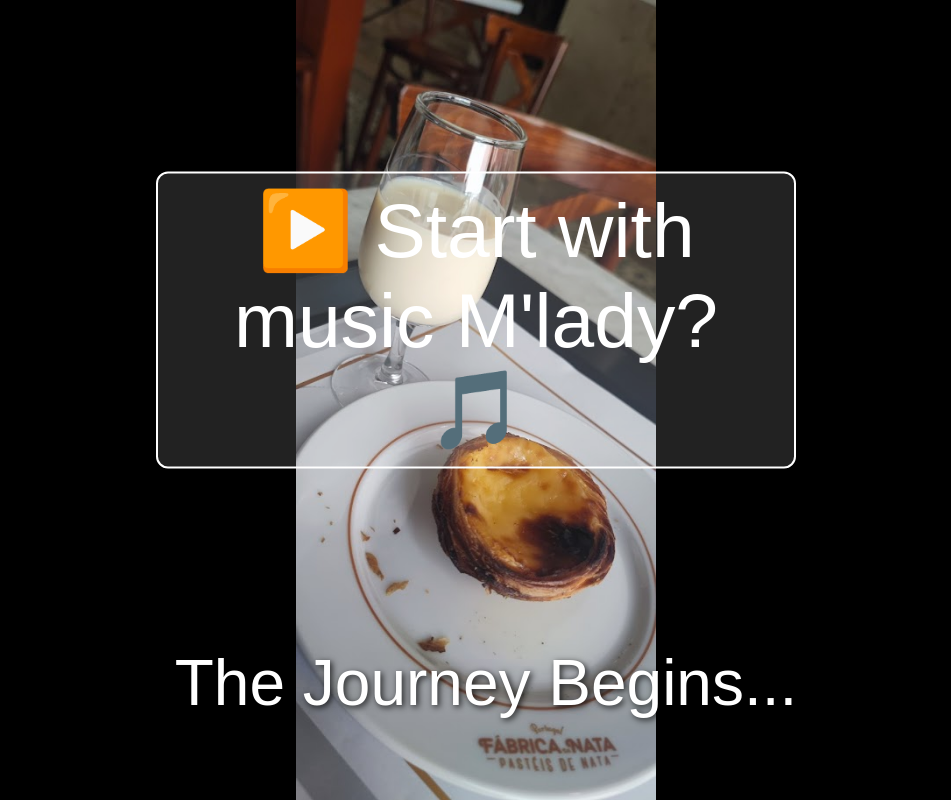
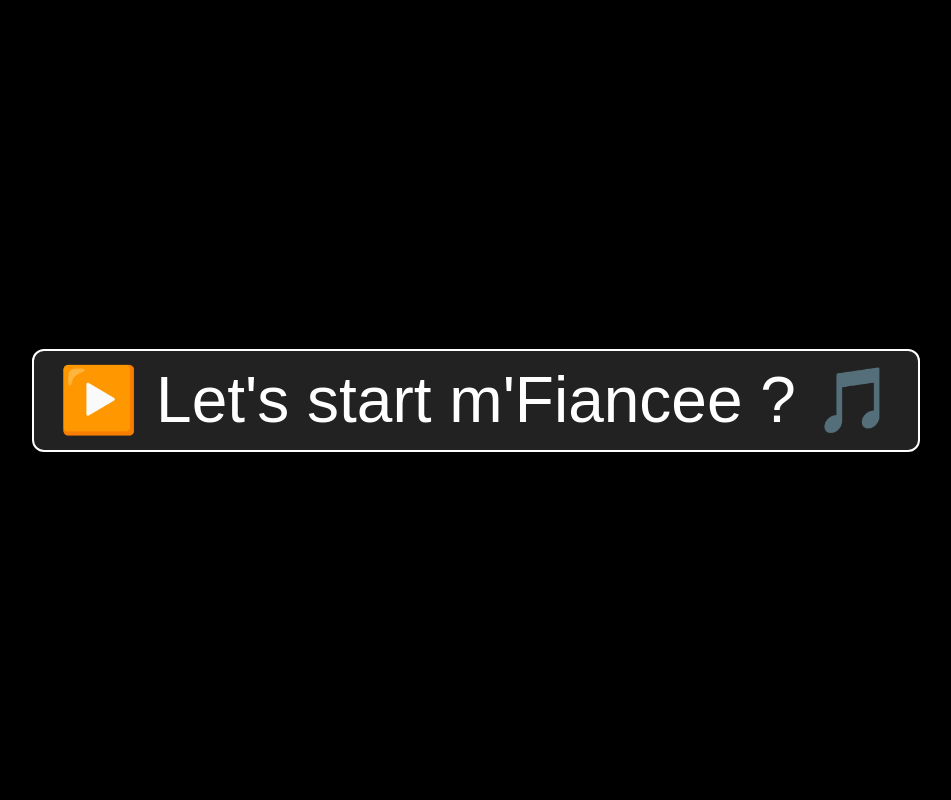
Before and after one commit to lfv02-proj/np25, a plain HTML site: page index.html in a window 1280 px wide. Shown: the whole page, without its empty margins (164-1115 px from the left). Drawn offline with Linux system fonts and the light colour scheme.

Commit message:
Update index.html

```diff
--- a/index.html
+++ b/index.html
@@ -9,9 +9,9 @@
       margin: 0;
       padding: 0;
       height: 100%;
-      overflow: hidden;
+      <! overflow: hidden;
       font-family: Arial, sans-serif;
-      background-color: #000;
+      background-color: black;
     }
 
     .slideshow {
@@ -45,21 +45,37 @@
       font-size: 5vw;
       padding: 0 10px;
       text-shadow: 2px 2px 6px rgba(0,0,0,0.8);
+	  z-index: 2;
+    }
+
+	#startOverlay {
+      position: fixed;
+      top: 0;
+      left: 0;
+      width: 100vw;
+      height: 100vh;
+      background-color: black;
+      z-index: 9999;
+      display: flex;
+      justify-content: center;
+      align-items: center;
+	  flex-direction: column;
     }
 
     #startButton {
-      position: absolute;
-      top: 40%;
-      left: 50%;
-      transform: translate(-50%, -50%);
-      font-size: 6vw;
+    font-size: 5vw;
       background-color: #ffffff22;
       border: 2px solid white;
       color: white;
       padding: 12px 24px;
       border-radius: 12px;
       cursor: pointer;
-      z-index: 10;
+    }
+
+	#startOverlay .overlay-text {
+      position: static;
+      margin-bottom: 20px;
+      font-size: 6vw;
     }
 
     audio {
@@ -71,39 +87,42 @@
 <body>
 
 <div class="slideshow">
-<button id="startButton" onclick="startSlideshow()"> ▶️ Start with music M'lady? 🎵</button>
 
-  <div class="slide active" style="background-image: url('1.jpg');"  data-text="The journey begins...pasteis!"></div>
-  <div class="slide"        style="background-image: url('2.jpg');"  data-text="The first signs to remember;"></div>
-  <div class="slide"        style="background-image: url('3.jpg');"  data-text="Forever bonded in our hearts;"></div>
-  <div class="slide"        style="background-image: url('4.jpg');"  data-text="Like everything good;"></div>
-  <div class="slide"        style="background-image: url('5.jpg');"  data-text="We kept closest;"></div>
-  <div class="slide"        style="background-image: url('6.jpg');"  data-text="Tiny things;"></div>
-  <div class="slide"        style="background-image: url('7.jpg');"  data-text="Makes big difference;"></div>
-  <div class="slide"        style="background-image: url('8.jpg');"  data-text="Why you so beautiful?"></div>
-  <div class="slide"        style="background-image: url('9.jpg');"  data-text="New horizon?"></div>
-  <div class="slide"        style="background-image: url('10.jpg');" data-text="Same feeling."></div>
-  <div class="slide"        style="background-image: url('11.jpg');" data-text="Together always better;"></div>
-  <div class="slide"        style="background-image: url('12.jpg');" data-text="Merry Chrysler!"></div>
-  <div class="slide"        style="background-image: url('13.jpg');" data-text="Boo!"></div>
-  <div class="slide"        style="background-image: url('14.jpg');" data-text="The life is short;"></div>
-  <div class="slide"        style="background-image: url('15.jpg');" data-text="But very funny!"></div>
-  <div class="slide"        style="background-image: url('16.jpg');" data-text="Within our energy..."></div>
-  <div class="slide"        style="background-image: url('17.jpg');" data-text="Anywhere is the right place."></div>
-  <div class="slide"        style="background-image: url('18.jpg');" data-text="Exploring also counts."></div>
-  <div class="slide"        style="background-image: url('19.jpg');" data-text="My gang is complete."></div>
-  <div class="slide"        style="background-image: url('20.jpg');" data-text="My personal trainer."></div>
-  <div class="slide"        style="background-image: url('21.jpg');" data-text="My half-butter-half;"></div>
-  <div class="slide"        style="background-image: url('22.jpg');" data-text="May the force be with us."></div>
-  <div class="slide"        style="background-image: url('23.jpg');" data-text="Either God :)"></div>
-  <div class="slide"        style="background-image: url('24.jpg');" data-text="Coffee partner..."></div>
-  <div class="slide"        style="background-image: url('25.jpg');" data-text="My everthing."></div>
+<div id="startOverlay">
+  <button id="startButton" onclick="startSlideshow()"> ▶️ Let's start m'Fiancee ? 🎵</button>
+</div>
+
+  <div class="slide active" style="background-image: url('1.jpg');"   data-text="The journey begins...pasteis!"></div>
+  <div class="slide"        style="background-image: url('2.jpg');"   data-text="The first signs to remember;"></div>
+  <div class="slide"        style="background-image: url('3.jpg');"   data-text="Forever bonded in our hearts;"></div>
+  <div class="slide"        style="background-image: url('4.jpg');"   data-text="Like everything good;"></div>
+  <div class="slide"        style="background-image: url('5.jpg');"   data-text="We kept closest;"></div>
+  <div class="slide"        style="background-image: url('6.jpg');"   data-text="Tiny things;"></div>
+  <div class="slide"        style="background-image: url('7.jpg');"   data-text="Makes big difference;"></div>
+  <div class="slide"        style="background-image: url('8.jpg');"   data-text="Why you so beautiful?"></div>
+  <div class="slide"        style="background-image: url('9.jpg');"   data-text="New horizon?"></div>
+  <div class="slide"        style="background-image: url('10.jpg');"  data-text="Same feeling."></div>
+  <div class="slide"        style="background-image: url('11.jpg');"  data-text="Together always better;"></div>
+  <div class="slide"        style="background-image: url('12.jpg');"  data-text="Merry Chrysler!"></div>
+  <div class="slide"        style="background-image: url('13.jpg');"  data-text="Boo!"></div>
+  <div class="slide"        style="background-image: url('14.jpg');"  data-text="The life is short;"></div>
+  <div class="slide"        style="background-image: url('15.jpg');"  data-text="But very funny!"></div>
+  <div class="slide"        style="background-image: url('16.jpg');"  data-text="Within our energy..."></div>
+  <div class="slide"        style="background-image: url('17.jpg');"  data-text="Anywhere is the right place."></div>
+  <div class="slide"        style="background-image: url('18.jpg');"  data-text="Exploring also counts."></div>
+  <div class="slide"        style="background-image: url('19.jpg');"  data-text="My gang is complete."></div>
+  <div class="slide"        style="background-image: url('20.jpg');"  data-text="My personal trainer."></div>
+  <div class="slide"        style="background-image: url('21.jpg');"  data-text="My half-butter-half;"></div>
+  <div class="slide"        style="background-image: url('22.jpg');"  data-text="May the force be with us."></div>
+  <div class="slide"        style="background-image: url('23.jpg');"  data-text="Either God :)"></div>
+  <div class="slide"        style="background-image: url('24.jpg');"  data-text="Coffee partner..."></div>
+  <div class="slide"        style="background-image: url('25.jpg');"  data-text="My everthing."></div>
   <div class="slide"        style="background-image: url('26.jpeg');" data-text="Meow me?"></div>
 
-  <div class="overlay-text" id="slideText">The Journey Begins...</div>
+  <div class="overlay-text" id="slideText">The Journey will begin ...</div>
 </div>
 
-<audio id="bgMusic" autoplay loop>
+<audio id="bgMusic" loop>
   <source src="Sugar.mp3" type="audio/mpeg">
 </audio>
 
@@ -123,7 +142,7 @@
   }
 
   function startSlideshow() {
-    startButton.style.display = 'none';
+    document.getElementById('startOverlay').style.display = 'none';
     music.play().catch(e => console.warn("Music autoplay blocked:", e));
     interval = setInterval(showNextSlide, 6000);
   }
```
